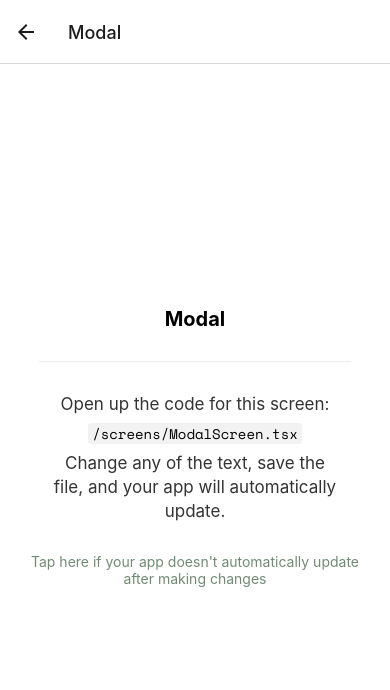
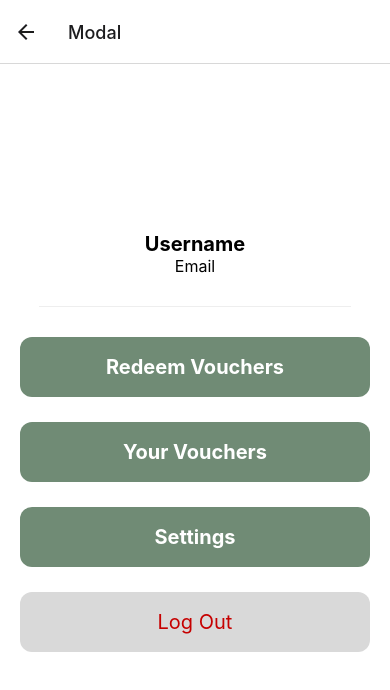
Before and after one commit to james-l-wong/wecycle, a React Native app: screen /Modal in a window 390 px wide. Shown: the top 690 px of the page. Built offline with nearby package versions, Linux system fonts and the light colour scheme; what expo-linking would draw is missing.

Commit message:
added profile menu and logout buttons

```diff
--- a/screens/ModalScreen.tsx
+++ b/screens/ModalScreen.tsx
@@ -1,16 +1,30 @@
 import { StatusBar } from 'expo-status-bar';
-import { Platform, StyleSheet } from 'react-native';
+import { Platform, StyleSheet, TouchableOpacity } from 'react-native';
 
 import EditScreenInfo from '../components/EditScreenInfo';
 import { Text, View } from '../components/Themed';
 
+function MenuButton({label, colour}) {
+  return (
+    <TouchableOpacity
+      onPress={() => alert('Hello, world!')}
+      style={[styles.menuButton, {backgroundColor: colour}]}>
+      <Text style={label == 'Log Out' ? { fontSize: 20, color: '#C60000' } : { fontSize: 20, color: '#fff', fontWeight: 'bold' }}>{label}</Text>
+    </TouchableOpacity>
+  )
+}
+
 export default function ModalScreen() {
   return (
     <View style={styles.container}>
-      <Text style={styles.title}>Modal</Text>
+      <Text style={styles.title}>Username</Text>
+      <Text style={{fontSize:16}}>Email</Text>
       <View style={styles.separator} lightColor="#eee" darkColor="rgba(255,255,255,0.1)" />
-      <EditScreenInfo path="/screens/ModalScreen.tsx" />
-
+      {/* <EditScreenInfo path="/screens/ModalScreen.tsx" /> */}
+      <MenuButton label={"Redeem Vouchers"} colour={"#708B75"} />
+      <MenuButton label={"Your Vouchers"} colour={"#708B75"} />
+      <MenuButton label={"Settings"} colour={"#708B75"} />
+      <MenuButton label={"Log Out"} colour={"#D9D9D9"} />
       {/* Use a light status bar on iOS to account for the black space above the modal */}
       <StatusBar style={Platform.OS === 'ios' ? 'light' : 'auto'} />
     </View>
@@ -32,4 +46,12 @@ const styles = StyleSheet.create({
     height: 1,
     width: '80%',
   },
+  menuButton: {
+    width: 350,
+    height: 60,
+    borderRadius: 12,
+    marginBottom: 25,
+    justifyContent: 'center',
+    alignItems: 'center'
+  }
 });
```
